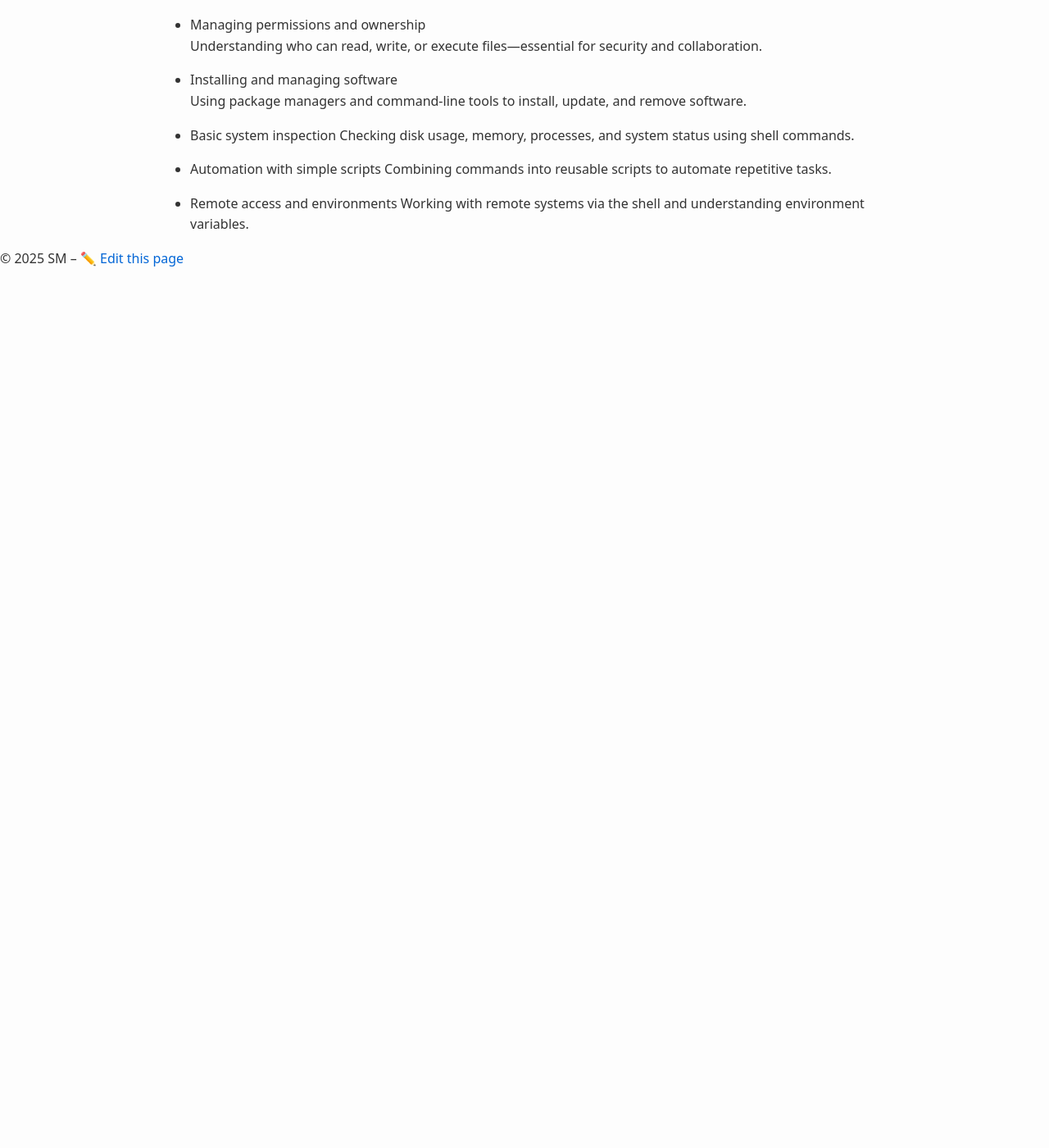
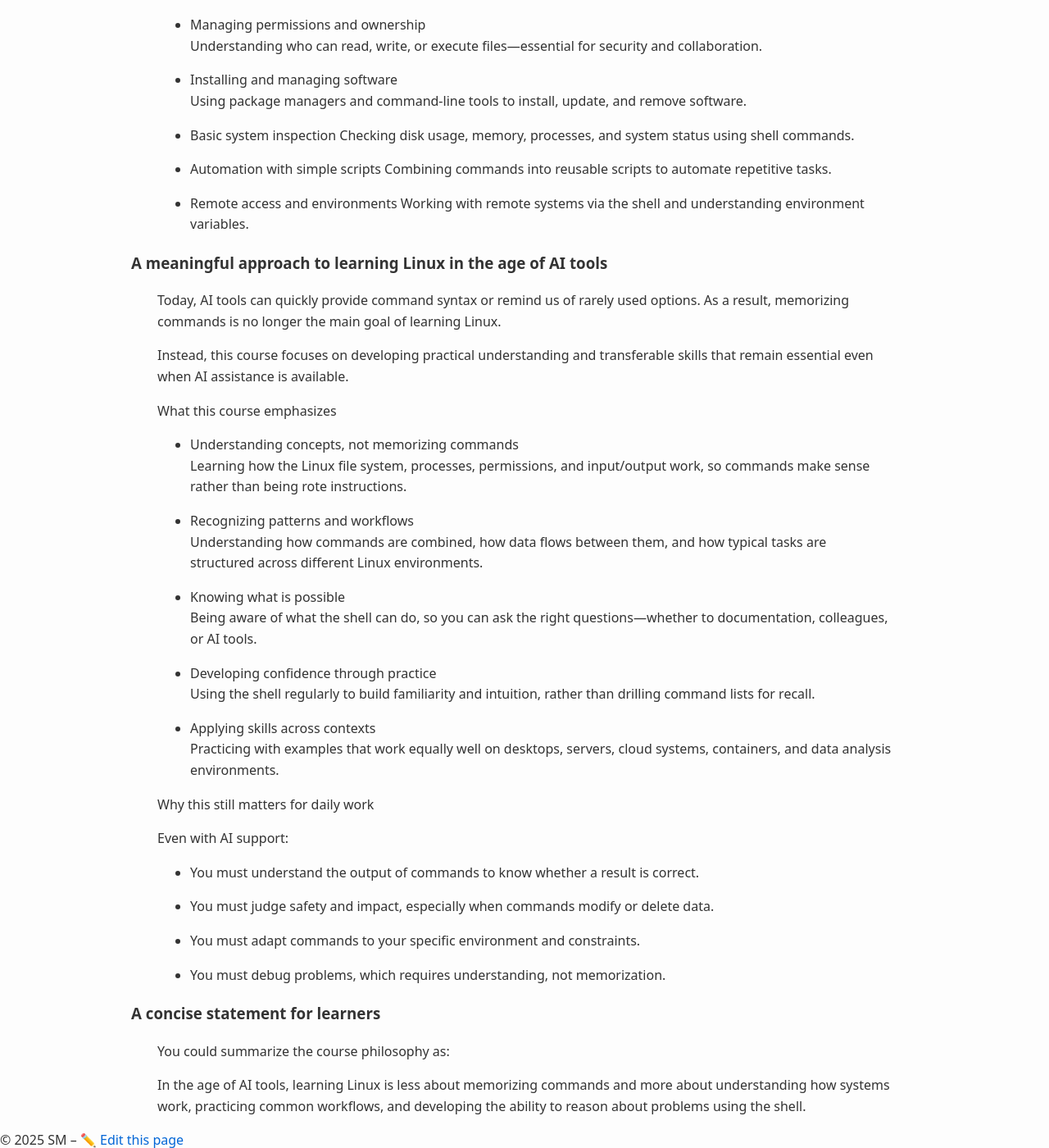
Before and after one commit to averkoc/lxprivate, a Jekyll site: the page built from docs/ws2t.md, in a window 1280 px wide and 1400 px high, scrolled down 1466 px. Shown: the whole window at 82% size. Built offline with Jekyll 4.4.1, drawn with Linux system fonts in a browser that asks for light colours; before the commit the page ends 1811 px from its top, so only the background shows below that.

Commit message:
Update ws2t.md

```diff
--- a/docs/ws2t.md
+++ b/docs/ws2t.md
@@ -79,3 +79,46 @@ Combining commands into reusable scripts to automate repetitive tasks.
 
 * Remote access and environments
 Working with remote systems via the shell and understanding environment variables.
+
+### A meaningful approach to learning Linux in the age of AI tools
+
+Today, AI tools can quickly provide command syntax or remind us of rarely used options. As a result, memorizing commands is no longer the main goal of learning Linux.
+
+Instead, this course focuses on developing practical understanding and transferable skills that remain essential even when AI assistance is available.
+
+What this course emphasizes
+
+* Understanding concepts, not memorizing commands
+Learning how the Linux file system, processes, permissions, and input/output work, so commands make sense rather than being rote instructions.
+
+* Recognizing patterns and workflows
+Understanding how commands are combined, how data flows between them, and how typical tasks are structured across different Linux environments.
+
+* Knowing what is possible
+Being aware of what the shell can do, so you can ask the right questions—whether to documentation, colleagues, or AI tools.
+
+* Developing confidence through practice
+Using the shell regularly to build familiarity and intuition, rather than drilling command lists for recall.
+
+* Applying skills across contexts
+Practicing with examples that work equally well on desktops, servers, cloud systems, containers, and data analysis environments.
+
+
+Why this still matters for daily work
+
+Even with AI support:
+
+* You must understand the output of commands to know whether a result is correct.
+
+* You must judge safety and impact, especially when commands modify or delete data.
+
+* You must adapt commands to your specific environment and constraints.
+
+* You must debug problems, which requires understanding, not memorization.
+
+
+### A concise statement for learners
+
+You could summarize the course philosophy as:
+
+In the age of AI tools, learning Linux is less about memorizing commands and more about understanding how systems work, practicing common workflows, and developing the ability to reason about problems using the shell.
```
